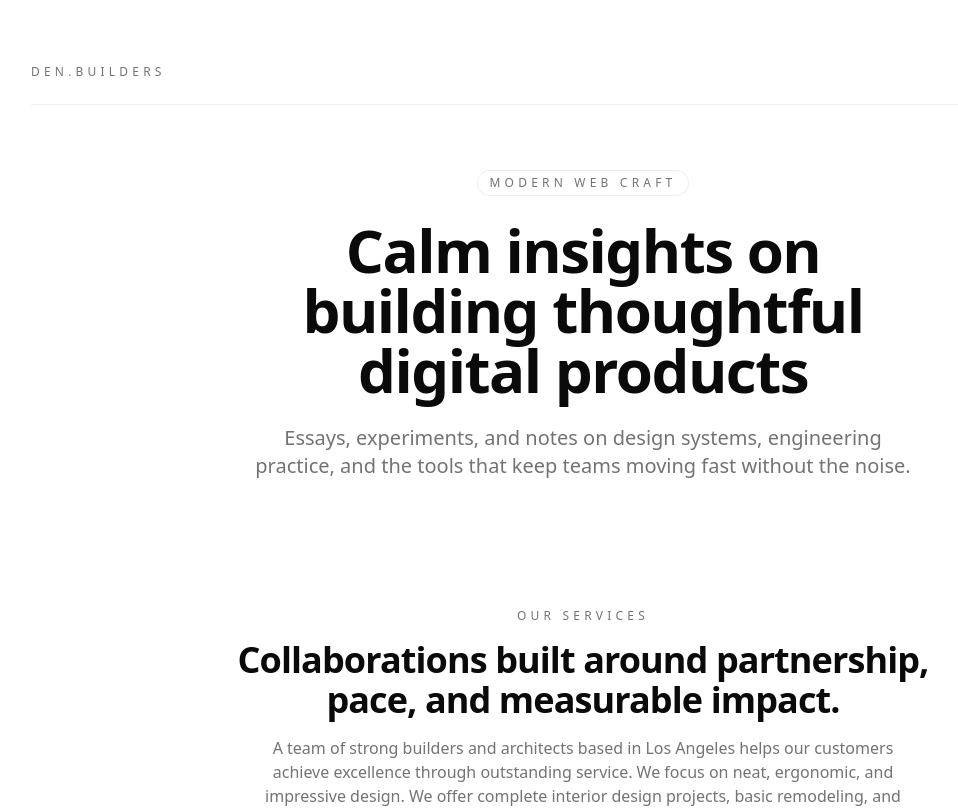
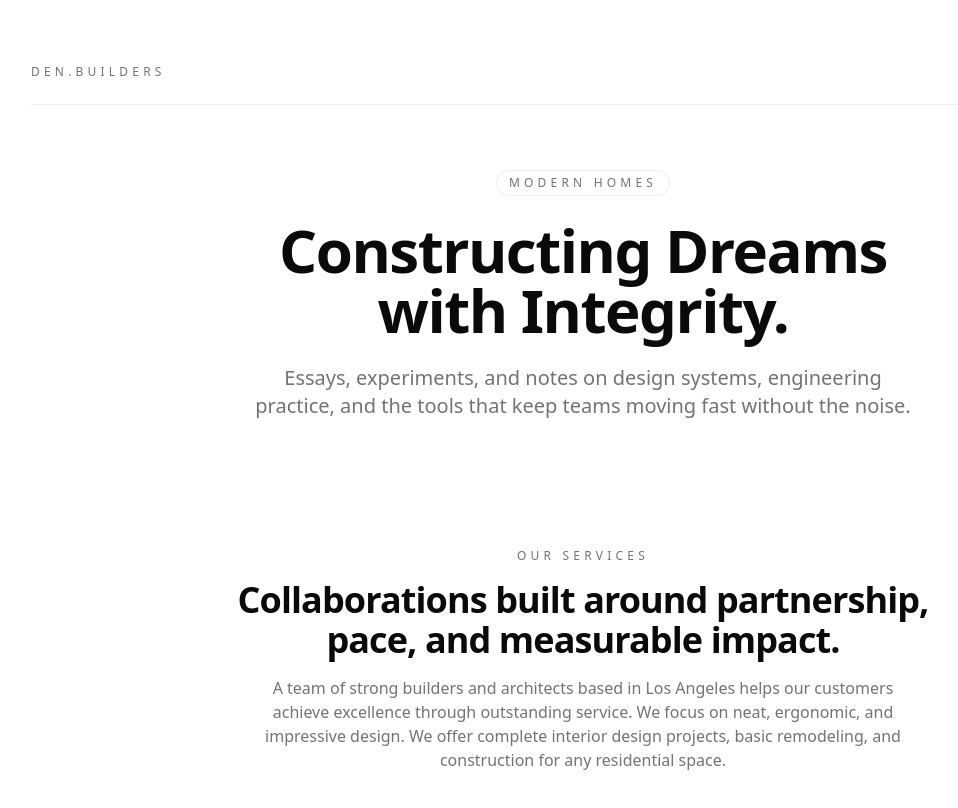
Before and after one commit to codensleep/den.builders, a Next.js app: page / in a window 1280 px wide. Shown: the top 808 px of the page, without its empty margins (57-1015 px from the left). Built offline with nearby package versions, Linux system fonts and the light colour scheme.

Commit message:
u3
update

```diff
--- a/src/app/page.tsx
+++ b/src/app/page.tsx
@@ -43,10 +43,10 @@ export default function HomePage() {
 
         <header className="mx-auto max-w-3xl py-12 text-center md:py-16">
           <span className="inline-flex items-center gap-2 rounded-full border border-border/60 bg-card/60 px-3 py-1 text-xs font-medium uppercase tracking-[0.35em] text-muted-foreground">
-            Modern web craft
+            Modern homes
           </span>
           <h1 className="mt-6 text-balance text-4xl font-semibold tracking-tight text-foreground sm:text-5xl md:text-6xl">
-            Calm insights on building thoughtful digital products
+            Constructing Dreams with Integrity.
           </h1>
           <p className="mt-6 text-balance text-lg text-muted-foreground md:text-xl">
             Essays, experiments, and notes on design systems, engineering practice, and the tools that keep teams moving fast without the noise.
```
